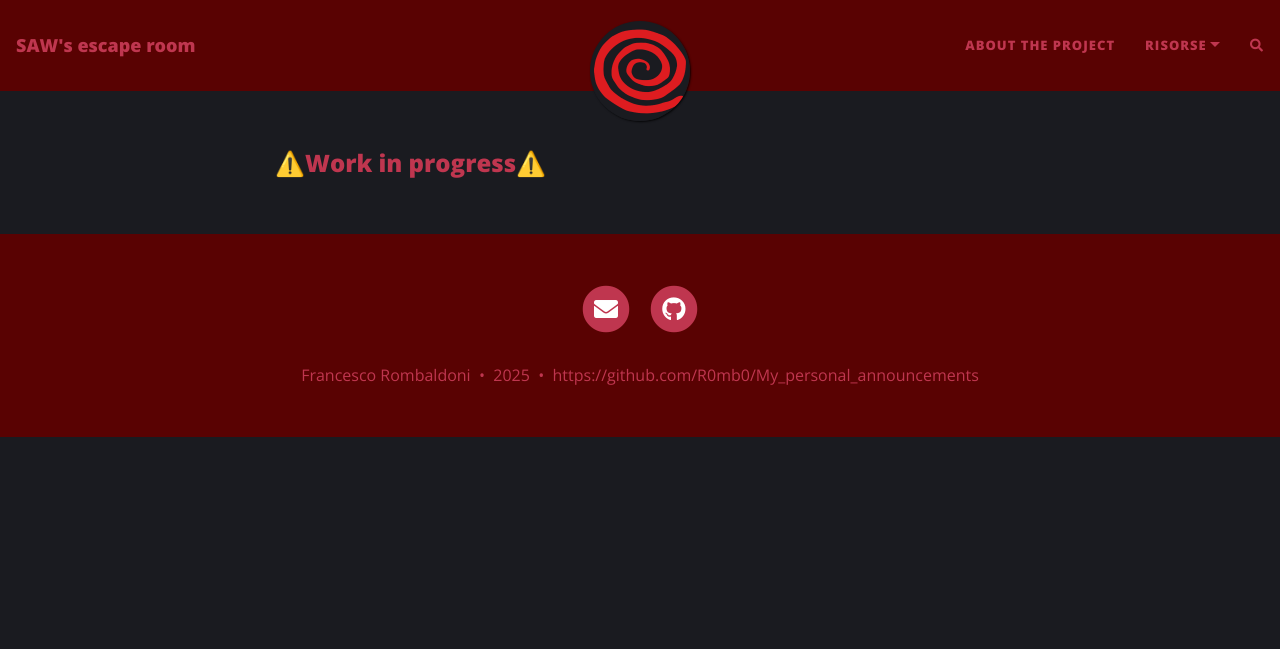
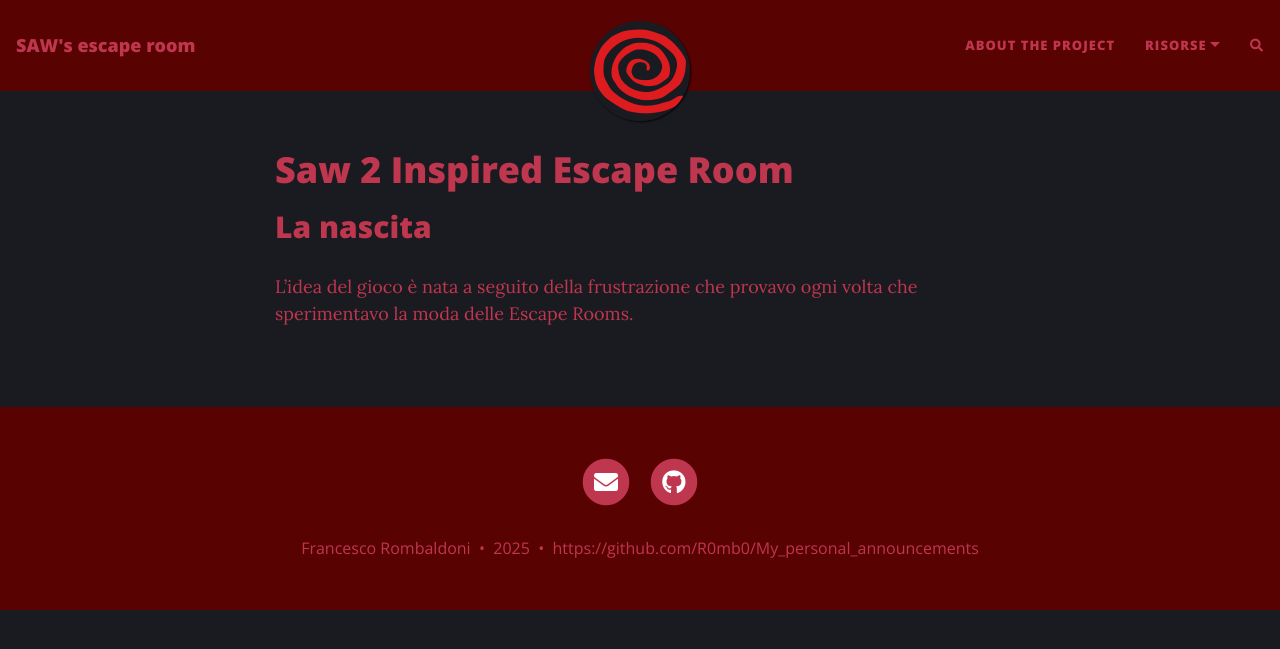
Before and after one commit to R0mb0/Saw_2-Inspired_Escape_Room, a Jekyll site: the page built from docs/aboutus.md, in a window 1280 px wide. Shown: the top 649 px of the page. Built offline with Jekyll 4.4.1, drawn with Linux system fonts in a browser that asks for light colours; nearby versions of some CDN libraries; our own code applies the rules of GitHub Pages for plain Markdown files; comment, search, counter and statistics services are not loaded.

Commit message:
Update aboutus.md

```diff
--- a/docs/aboutus.md
+++ b/docs/aboutus.md
@@ -1,7 +1,7 @@
 <!-- # About the project -->
 
-<div>
-  <h3>
-    ⚠️Work in progress⚠️
-  </h3>
-</div>
+# Saw 2 Inspired Escape Room
+
+## La nascita
+
+L'idea del gioco è nata a seguito della frustrazione che provavo ogni volta che sperimentavo la moda delle Escape Rooms.<br>
```
